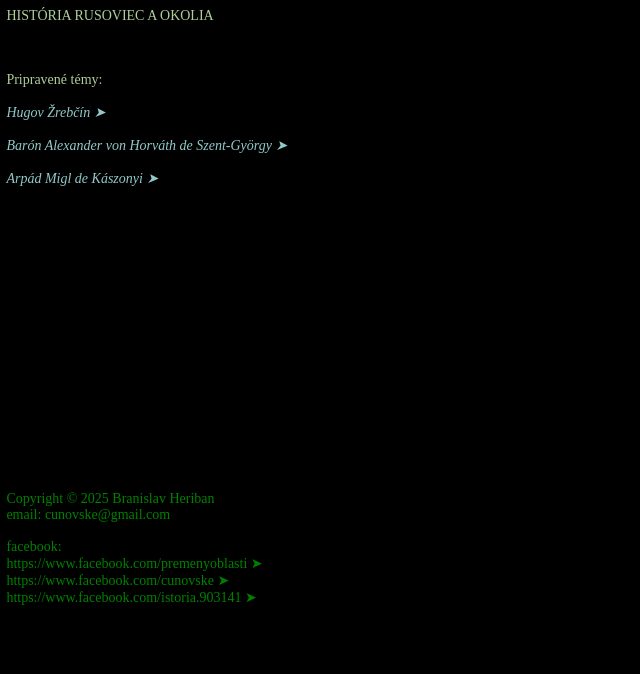
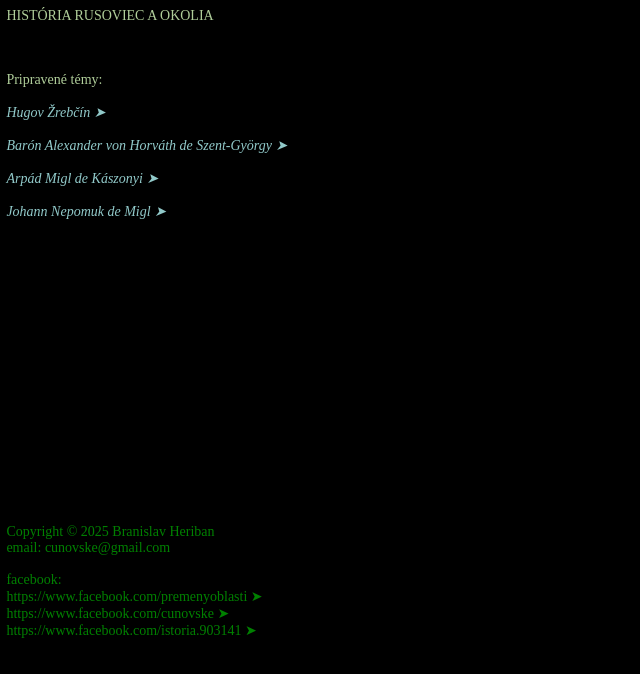
Before and after one commit to historia-rusoviec/historia-rusoviec.github.io, a plain HTML site: page index.html in a window 1280 px wide. Shown: the whole page, without its empty margins (0-640 px from the left). Drawn offline with Linux system fonts and the light colour scheme.

Commit message:
Update index.html

```diff
--- a/index.html
+++ b/index.html
@@ -33,6 +33,8 @@ HISTÓRIA RUSOVIEC A OKOLIA <br><br>
 <a href="https://historia-rusoviec.github.io/alexander-horvath/"> Barón Alexander von Horváth de Szent-György ➤</a>
 		<br><br>
 <a href="https://historia-rusoviec.github.io/arpad-migl/">Arpád Migl de Kászonyi ➤</a>
+		<br><br>
+<a href="https://historia-rusoviec.github.io/johann-migl/">Johann Nepomuk de Migl ➤</a>
 
 	</span>
 
```
